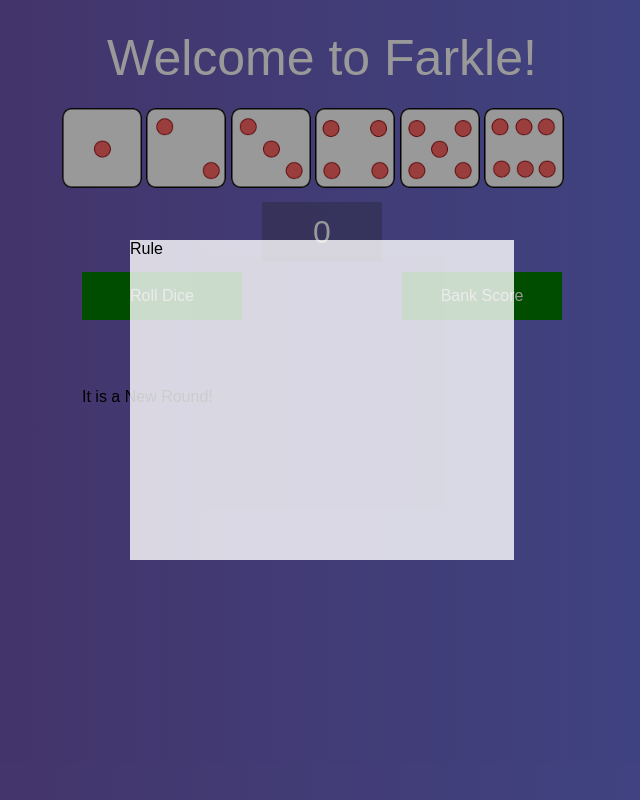
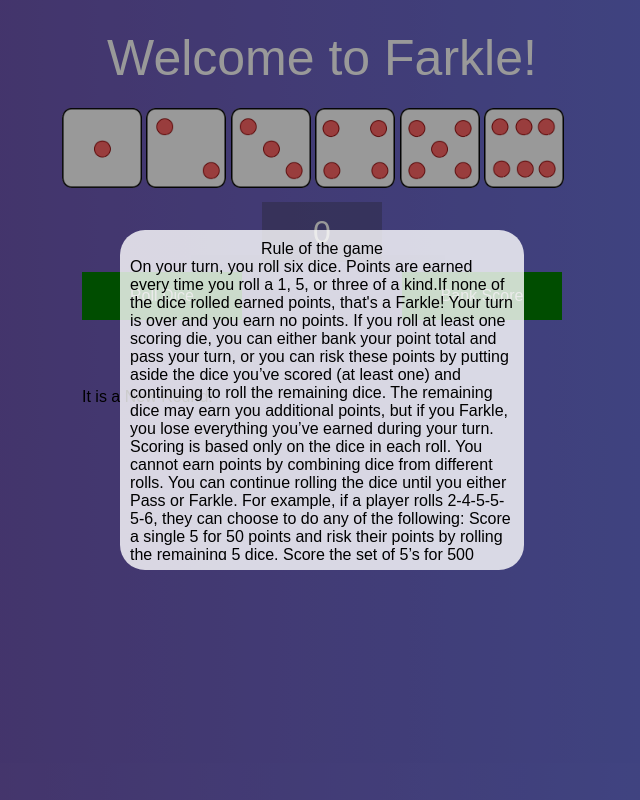
Before and after one commit to GeniusSniper/Farkle, a website built with webpack: page index.html in a window 1280 px wide. Shown: the whole page, without its empty margins (318-958 px from the left). Built offline with nearby package versions, Linux system fonts and the light colour scheme.

Commit message:
adding rules display on the page

```diff
--- a/farkle.css
+++ b/farkle.css
@@ -100,10 +100,25 @@ body {
 }
 
 .rules{
-	display: block;
+	display: flex;
+	position: fixed;
 	width: 30%;
 	height: 40%;
 	background-color: rgba(255, 255, 255, 0.8);
+	border-radius: 25px;
+	padding: 10px;
+}
+
+.ruleForm {
+	display: flex;
+	position: relative;
+	flex-direction: column;
+	overflow-y: auto;
+}
+
+.ruleTitle{
+	display: flex;
+	justify-content: center;
 }
 
 .disable {
--- a/index.html
+++ b/index.html
@@ -1,5 +1,6 @@
 <!DOCTYPE html>
 <html>
+
 <head>
 	<meta charset="UTF-8" />
 	<meta name="viewport" content="width=device-width, initial-scale=1.0" />
@@ -13,8 +14,31 @@
 
 <body onload="initializeDice()">
 	<div class="rulePage" onclick="displayRules()">
-		<div class="rules" >
-			Rule
+		<div class="rules">
+			<form class="ruleForm">
+				<div class="ruleTitle">Rule of the game</div>
+				<div class="ruleParagrph">
+					On your turn, you roll six dice. Points are earned every time you roll a 1, 5,
+
+					or three of a kind.If none of the dice rolled earned points, that's a Farkle! Your turn is over and you earn no points.
+
+					If you roll at least one scoring die, you can either bank your point total and pass your turn, or you can risk these points by putting aside the dice you’ve scored (at least one) and continuing to roll the remaining dice. The remaining dice may earn you additional points, but if you Farkle, you lose everything you’ve earned during your turn.
+
+					Scoring is based only on the dice in each roll. You cannot earn points by combining dice from different rolls. You can continue rolling the dice until you either Pass or Farkle.
+
+					For example, if a player rolls 2-4-5-5-5-6, they can choose to do any of the following:
+
+					Score a single 5 for 50 points and risk their points by rolling the remaining 5 dice.
+
+					Score the set of 5’s for 500 points and risk their points by rolling the remaining 3 dice.
+
+					Score the set of 5’s for 500 points and end their turn, banking those points.
+
+					In the first scenario, the player rolls five dice in their second throw. If they were to roll 2-3-4-5-5 in this throw, they can not combine these 5’s with the 5 rolled in the first throw. The player would only have the option to score these two 5’s individually for 100 points.
+
+					If the game is played by multiple players, then each player takes their turn in order until one player has 10,000 points at the end of their turn. Each player then has one more chance to score points, and whoever has the most points at the end of that round wins.
+				</div>
+			</form>
 		</div>
 	</div>
 	<header class="row header">Welcome to Farkle!</header>
@@ -44,4 +68,5 @@
 		<div class="availableScoreAndBank option" onClick="bankScore()"></div>
 	</div>
 </body>
+
 </html>
```
Also changed, not shown: dist/main.css.
